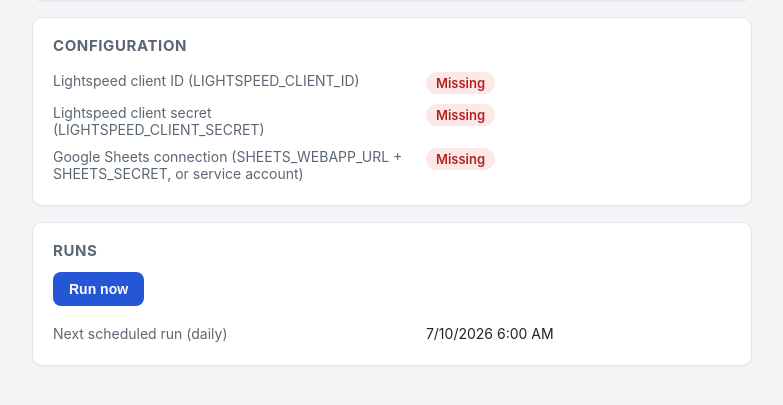
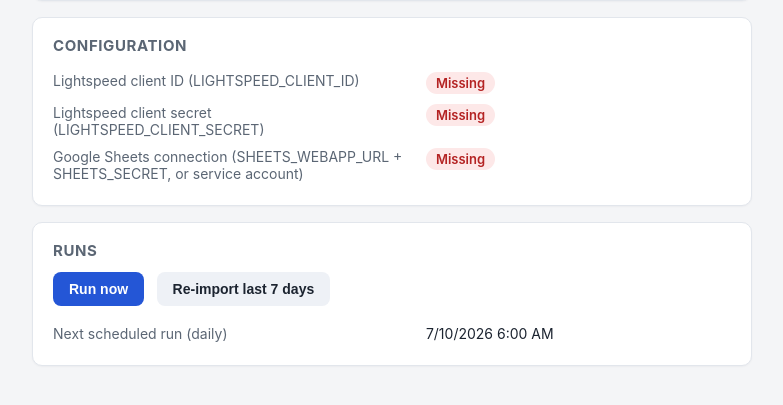
Before and after one commit to ellie4415/followup-sheets, a FastAPI app: page / in a window 1280 px wide. Shown: the part 302-707 px from the top of the page, without its empty margins (248-1031 px from the left). Run offline with FastAPI, Linux system fonts and the light colour scheme; data comes from the database, SQL or seed files in the repository.

Commit message:
Add re-import: reset cursor and re-pull the lookback window
Dedup by sale ID makes it fill-gaps-only; delete sheet rows first to
regenerate them under current formatting/rules.

Co-Authored-By: Claude Fable 5 <noreply@anthropic.com>

```diff
--- a/main.py
+++ b/main.py
@@ -426,6 +426,18 @@ async def trigger_run():
     return {"ok": True}
 
 
+@app.post("/reimport")
+async def trigger_reimport():
+    """Reset the cursor and re-pull the LOOKBACK_DAYS window. Safe to run any
+    time: sale IDs already on the sheet are skipped, so this only fills gaps —
+    to REGENERATE rows (new format/rules), delete them from the sheet first."""
+    if _job_lock.locked():
+        return JSONResponse({"ok": False, "error": "A run is already in progress"}, status_code=409)
+    store.set("cursor", "0")
+    asyncio.create_task(_run_job_guarded("re-import"))
+    return {"ok": True}
+
+
 @app.get("/auth")
 async def auth_start():
     if not CLIENT_ID:
--- a/templates/index.html
+++ b/templates/index.html
@@ -70,6 +70,8 @@
       <span class="pill warn">Run in progress…</span>
     {% else %}
       <button class="btn btn-primary" onclick="runNow(this)">Run now</button>
+      <button class="btn btn-ghost" style="margin-left:8px" onclick="reimport(this)"
+              title="Re-pulls the last 7 days. Rows already on the sheet are skipped, so delete any rows you want regenerated first.">Re-import last 7 days</button>
     {% endif %}
     <table style="margin-top:14px">
       <tr><td>Next scheduled run (daily)</td><td>{{ next_run or "—" }}</td></tr>
@@ -102,6 +104,12 @@ async function runNow(btn) {
   await fetch("/run", { method: "POST" });
   poll();
 }
+async function reimport(btn) {
+  if (!confirm("Re-pull the last 7 days of sales?\n\nRows already on the sheet are left alone (no duplicates). If you want rows REGENERATED with new formatting/rules, delete them from the sheet first, then run this.")) return;
+  btn.disabled = true; btn.textContent = "Starting…";
+  await fetch("/reimport", { method: "POST" });
+  poll();
+}
 async function poll() {
   const r = await fetch("/api/status");
   const s = await r.json();
```
